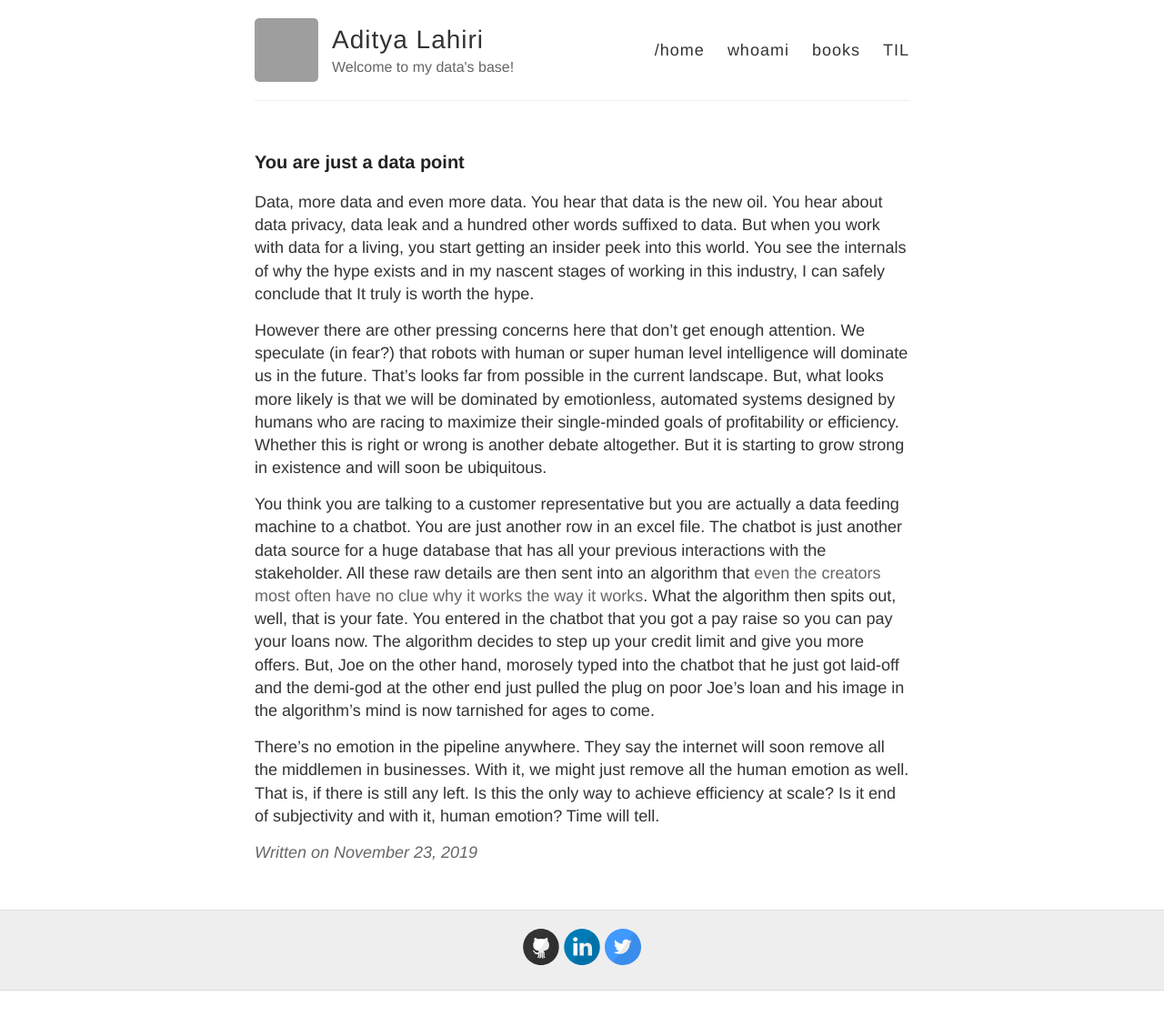
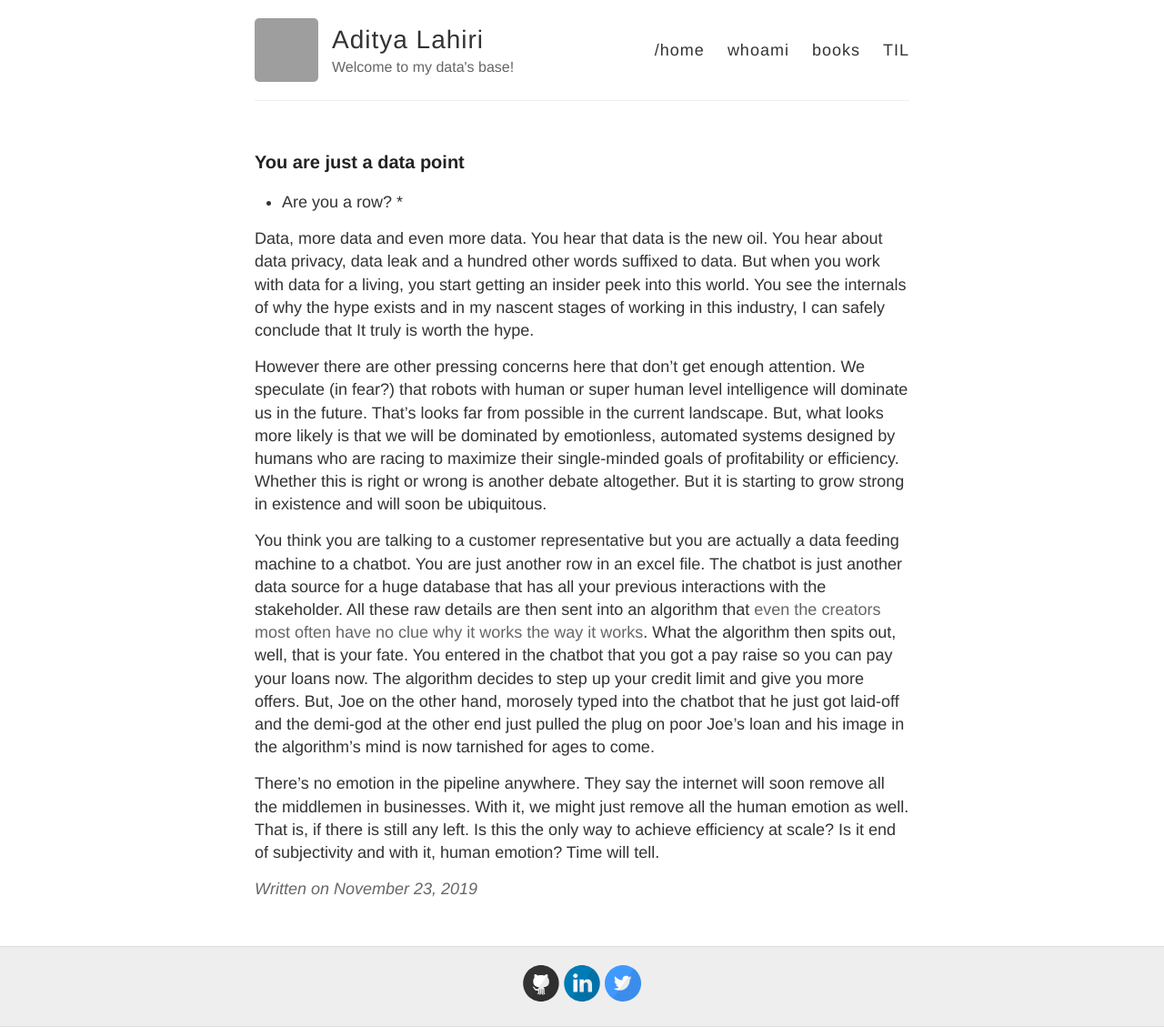
Before and after one commit to adityalahiri/adityalahiri.github.io, a Jekyll site: the page built from _posts/2019-11-23-You are just a data point.md, in a window 1280 px wide. Shown: the whole page at 91% size. Built offline with Jekyll 4.4.1, drawn with Linux system fonts in a browser that asks for light colours; our own code applies the rules of GitHub Pages for plain Markdown files; before the commit the page ends 1089 px from its top, so only the background shows below that; grey boxes are pictures that could not be loaded.

Commit message:
Update 2019-11-23-You are just a data point.md

```diff
--- a/_posts/2019-11-23-You are just a data point.md
+++ b/_posts/2019-11-23-You are just a data point.md
@@ -1,7 +1,7 @@
 ---
 published: true
 ---
-
+* Are you a row? *
 
 Data, more data and even more data. You hear that data is the new oil. You hear about data privacy, data leak and a hundred other words suffixed to data. But when you work with data for a living, you start getting an insider peek into this world. You see the internals of why the hype exists and in my nascent stages of working in this industry, I can safely conclude that It truly is worth the hype.
 
```
